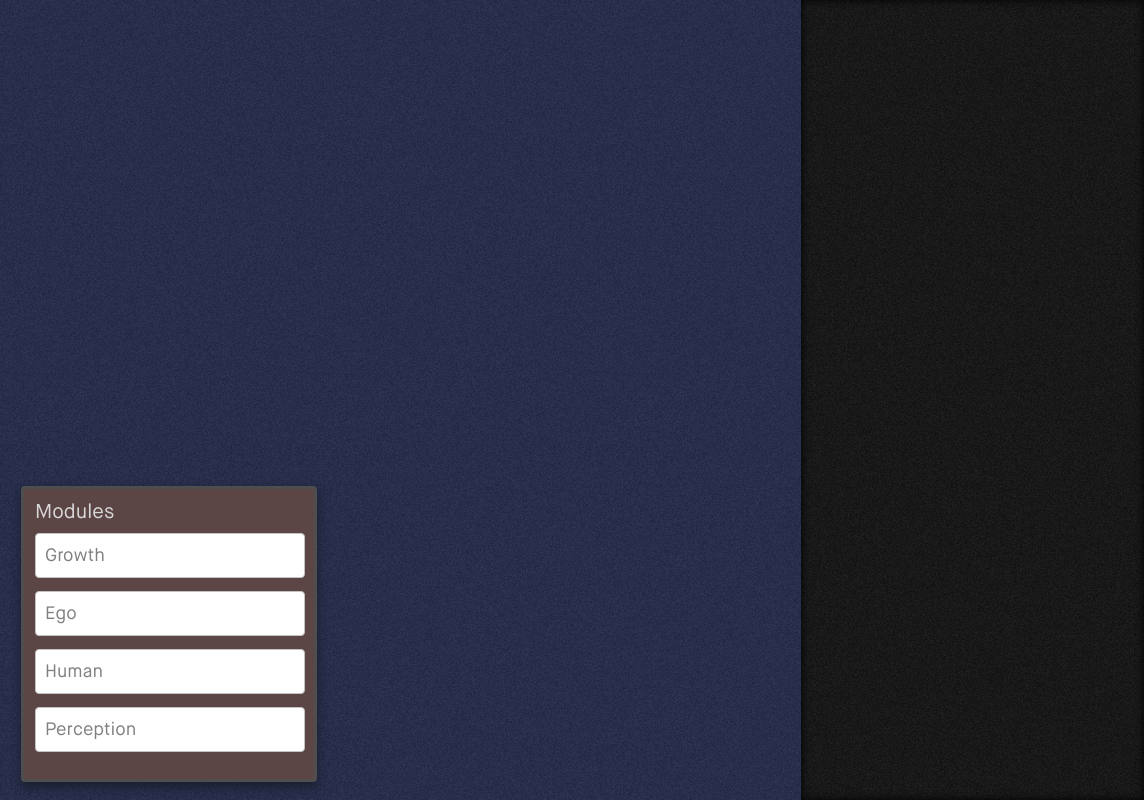
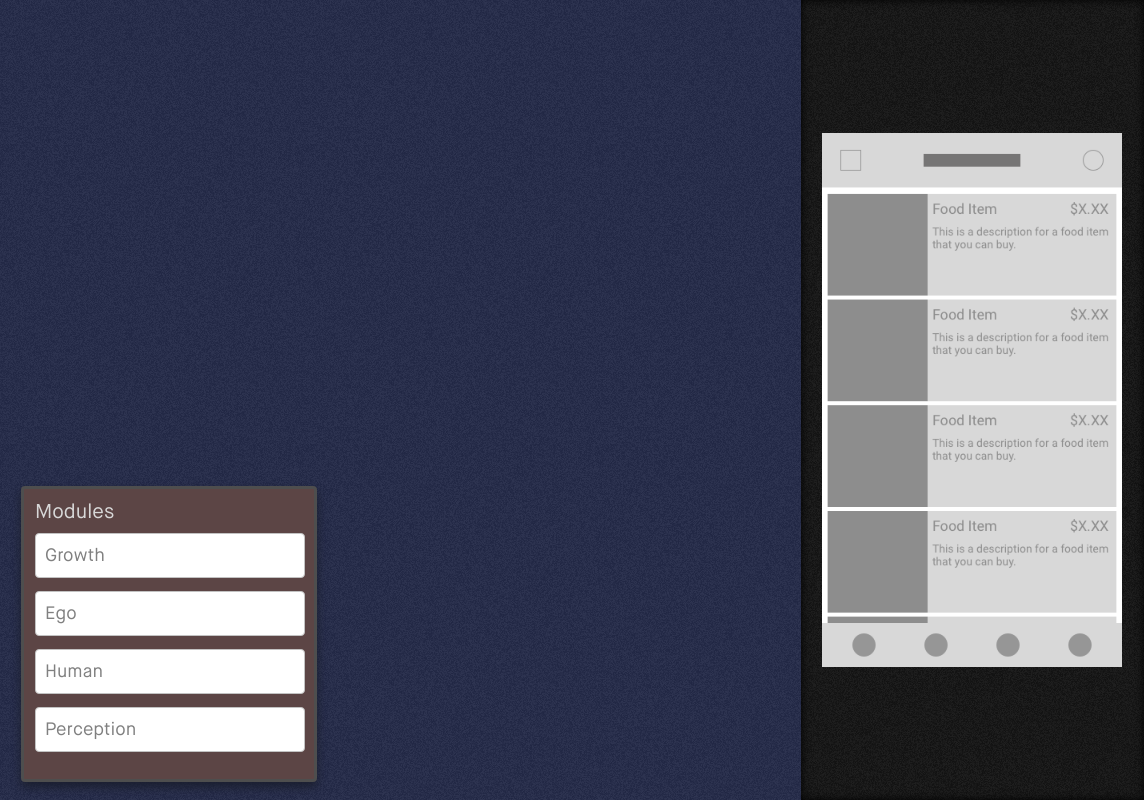
Before and after one commit to advino/vanguard, an Electron app: page index.html in a window 1144 px wide. Drawn offline with Linux system fonts and the light colour scheme.

Commit message:
Added wireframe images and wrote janky image cycling

```diff
--- a/Scripts/script.js
+++ b/Scripts/script.js
@@ -5,6 +5,9 @@ const {createModule, openOptions, closeOptions} = require('./Scripts/module_pane
 let bars = document.getElementsByClassName('module-bar');
 let type = document.getElementById('module-type-wrapper');
 let moduleTitle = document.getElementById('module-wrapper-title');
+let screenImg = document.getElementById('screen-image');
+
+let count = 0;
 
 // Create a back button to return to the main menu
 moduleTitle.addEventListener('click', e => {
@@ -17,3 +20,8 @@ for (let b of bars) {
     openOptions(b.title);
   });
 }
+
+document.addEventListener('keypress', e => {
+  count++;
+  screenImg.src = `./Style/Assets/Images/${count}.png`;
+});
--- a/Style/master_style.css
+++ b/Style/master_style.css
@@ -38,10 +38,19 @@ main {
 }
 
 #screen-container {
+  display: flex;
+  align-items: center;
   width: 30%;
   background-image: url('noise-bg-black.png');
   background-repeat: repeat;
   box-shadow: inset 0 0 8px #000000;
+}
+
+#screen-image {
+  display: block;
+  width: 300px;
+  height: auto;
+  margin: auto;
 }
 
 #module-wrapper {
--- a/index.html
+++ b/index.html
@@ -41,7 +41,7 @@
     </main>
 
     <div id="screen-container">
-
+      <img id="screen-image" src="Style/Assets/Images/0.png" alt="">
     </div>
 
 
```
Also changed, not shown: Style/Assets/Images/0.png (added), Style/Assets/Images/1.png (added), Style/Assets/Images/2.png (added), Style/Assets/Images/3.png (added), Style/Assets/Images/4.png (added), Style/Assets/Images/5.png (added), 1 other file.
